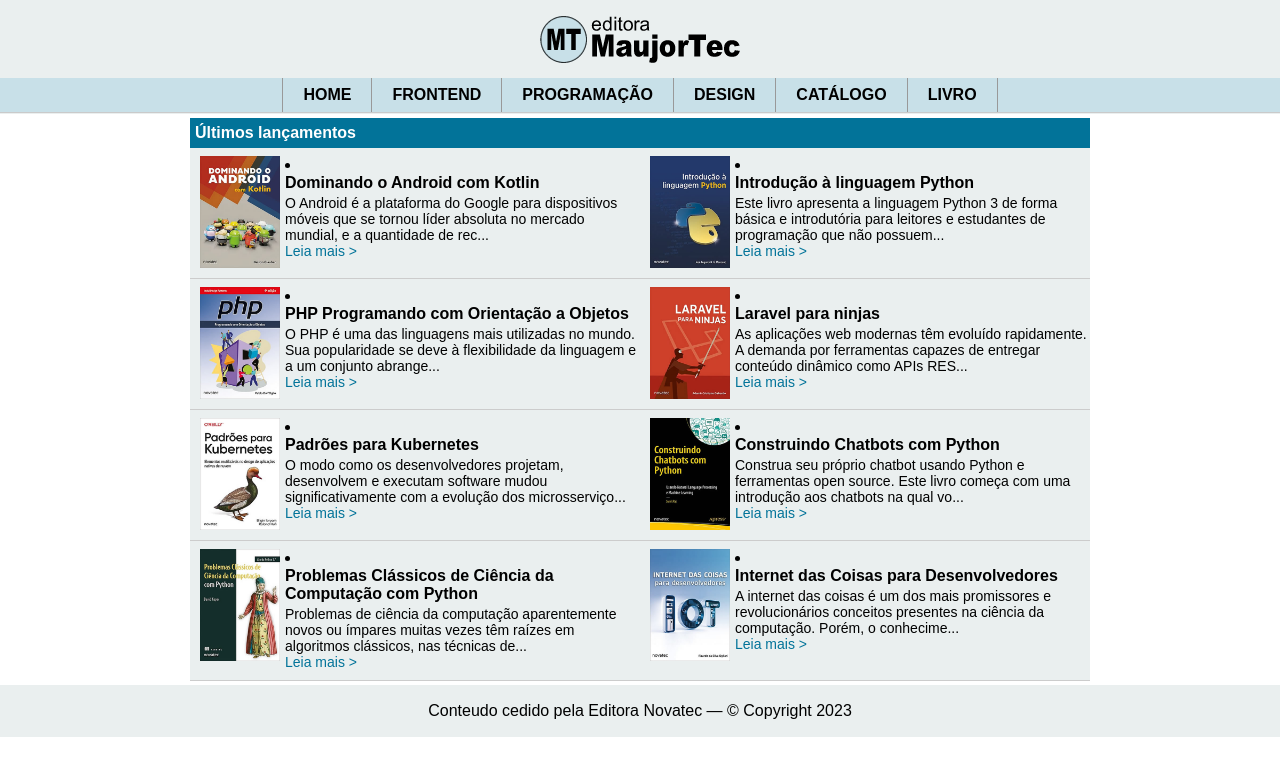
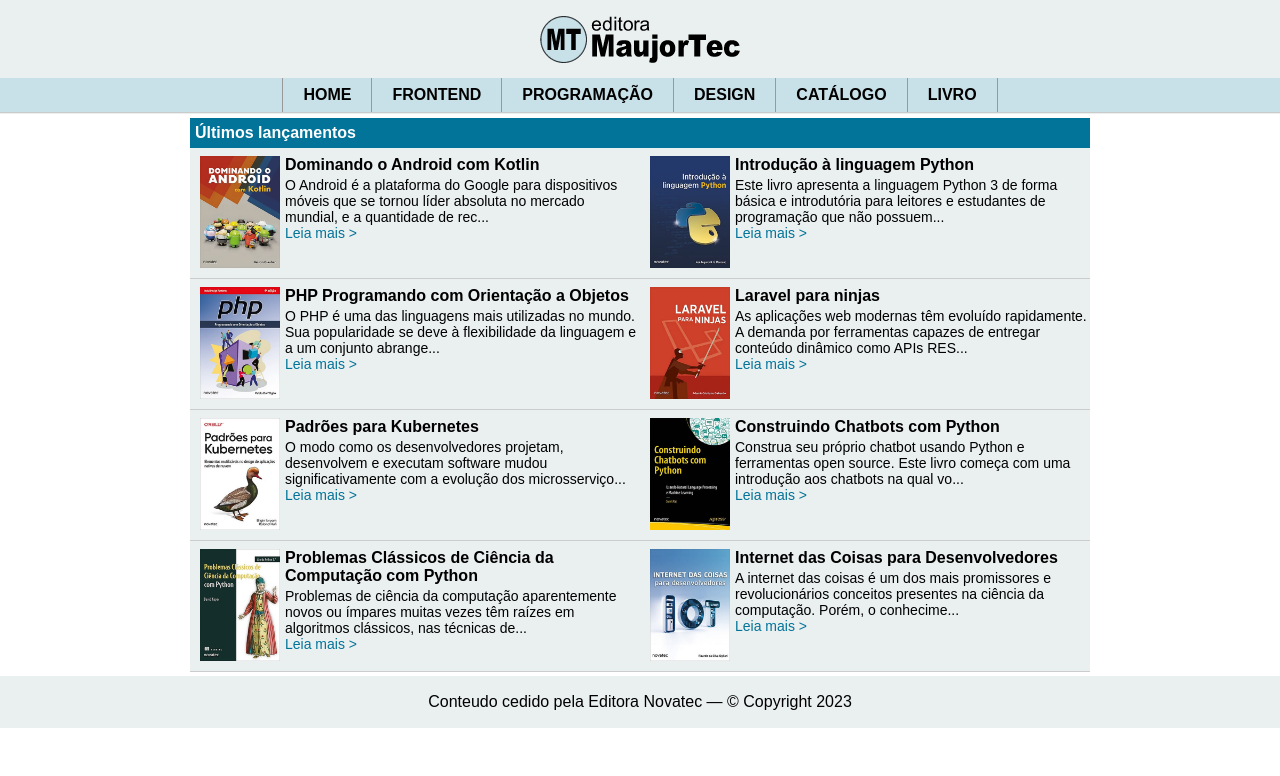
Before and after one commit to robertocsm/editora-maujortec, a React (Create React App) app: page / in a window 1280 px wide. Shown: the top 776 px of the page. Built offline with nearby package versions, Linux system fonts and the light colour scheme.

Commit message:
correção chamada pagina Livro #1
Signed-off-by: Roberto <robertoc@copel.com>

```diff
--- a/src/App.js
+++ b/src/App.js
@@ -11,6 +11,7 @@ import Programacao from "./components/Programacao";
 import Design from "./components/Design";
 import "./index.css";
 import Livro from "./components/Livro";
+import Livro1 from "./components/Livro1";
 import axios from "axios";
 class App extends Component {
   state = {
@@ -42,9 +43,9 @@ class App extends Component {
           <Route  path="/programacao" element={<Programacao livros={this.state.livros} />} />
           <Route  path="/design" element={<Design livros={this.state.livros} />} />
           <Route  path="/catalogo" element={<Catalogo livros={this.state.livros} />} />
-          <Route  path="/livro/:livroSlug" element={props => {
-              const livro = this.state.livros.find(
-                 livro => livro.slug === props.match.params.livroSlug);
+          <Route  path="/livro1" element={<Livro1 />} />
+          <Route  path="/livro/:livroSlug"  element={ (props) => {
+              const livro = this.state.livros.find((livro) => livro.slug === props.match.params.livroSlug);
                   if (livro) return <Livro livro={livro} />;
                   else return <NotFound/>;
                  }}
--- a/src/components/Design.js
+++ b/src/components/Design.js
@@ -17,11 +17,11 @@ const Design = ({livros}) => (
                         .filter(c => c.slug === livro.slug)
                         .map(livro => (
                             <span key={livro.slug}>
+                                    <h3>{livro.titulo}</h3>
+                                    <p>{livro.descricao.slice(0.130)+"...."}</p>
                                 <Link to={`/livro/${livro.slug}`}>
                                     {
                                         <div className="detalhes">
-                                            <h3>{livro.titulo}</h3>
-                                            <p>{livro.descricao.slice(0.130)+"...."}</p>
                                             <p>leia mais &gt;</p>
                                         </div>
                                     }
--- a/src/components/Frontend.js
+++ b/src/components/Frontend.js
@@ -17,11 +17,11 @@ const Frontend = ({livros}) => (
                         .filter(c => c.slug === livro.slug)
                         .map(livro => (
                             <span key={livro.slug}>
-                                <Link to={`/livro/${livro.slug}`}>
+                                    <h3>{livro.titulo}</h3>
+                                    <p>{livro.descricao.slice(0.130)+"...."}</p>
+                                <Link to={`/livro1/${livro.slug}`} >
                                     {
                                         <div className="detalhes">
-                                            <h3>{livro.titulo}</h3>
-                                            <p>{livro.descricao.slice(0.130)+"...."}</p>
                                             <p>leia mais &gt;</p>
                                         </div>
                                     }
--- a/src/components/Home.js
+++ b/src/components/Home.js
@@ -13,20 +13,18 @@ const Home = ({ livros }) => (
                        alt="Thurmbnail da capa do livro.." />
                 </div>
                 {livros
-                 .filter(c => c.slug === livro.slug)
-                 .map(livro =>
+                 .filter((c) => c.slug === livro.slug)
+                 .map((livro) =>
                     (
-
-                        <li>
+                        <span>
                             <h3>{livro.titulo}</h3>
                             <p>{livro.descricao.slice(0, 130) + "..."}</p>
-                            <Link to={`/livro/${livro.slug}`} key={livro.id} >                                {
-                                    <div className="detalhes">
-                                        <p>Leia mais &gt;</p>
-                                    </div>
-                                }
+                            <Link to={`/livro/${livro.slug}`} key={livro.id} >
+                                <div className="detalhes">
+                                    <p>Leia mais &gt;</p>
+                                </div>
                             </Link>
-                        </li>
+                        </span>
 
                         )
                     )
--- a/src/components/Livro.js
+++ b/src/components/Livro.js
@@ -1,15 +1,12 @@
 import React from "react";
-import { Link } from "react-router-dom";
 const Livro = ({ livro }) => (
     <main className="principal">
       <div className="pag-livro">
-        <h2>404!</h2>
-        <p>Página não encontrada ou removida. <Link to="/">Ir para Home Page</Link></p>
       <h2>{livro.titulo}</h2>
       <div className="livro">
         <img
-                    src={"/imagens/capas/" + livro.id +".jpg"}
-                    alt="Thumbnail da capa do livro..."
+          src={"/imagens/capas/" + livro.id + ".jpg"}
+          alt="Thumbnail da capa do livro ..."
         />
         <ul>
           <li>ISBN: {livro.isbn}</li>
--- a/src/components/Navegacao.js
+++ b/src/components/Navegacao.js
@@ -21,7 +21,7 @@ const Navegacao = () =>(
             <NavLink exact activeStyle={linkCorrente} to="/catalogo">Catálogo</NavLink>
         </li>
         <li>
-            <NavLink exact activeStyle={linkCorrente} to="/livro">Livro</NavLink>
+            <NavLink exact activeStyle={linkCorrente} to="/livro1">Livro</NavLink>
         </li>
     </ul>
 );
--- a/src/components/Programacao.js
+++ b/src/components/Programacao.js
@@ -17,11 +17,11 @@ const Programacao = ({livros}) => (
                         .filter(c => c.slug === livro.slug)
                         .map(livro => (
                             <span key={livro.slug}>
+                                    <h3>{livro.titulo}</h3>
+                                    <p>{livro.descricao.slice(0.130)+"...."}</p>
                                 <Link to={`/livro/${livro.slug}`}>
                                     {
                                         <div className="detalhes">
-                                            <h3>{livro.titulo}</h3>
-                                            <p>{livro.descricao.slice(0.130)+"...."}</p>
                                             <p>leia mais &gt;</p>
                                         </div>
                                     }
```
Lines whose indentation alone changed are shown as unchanged.
